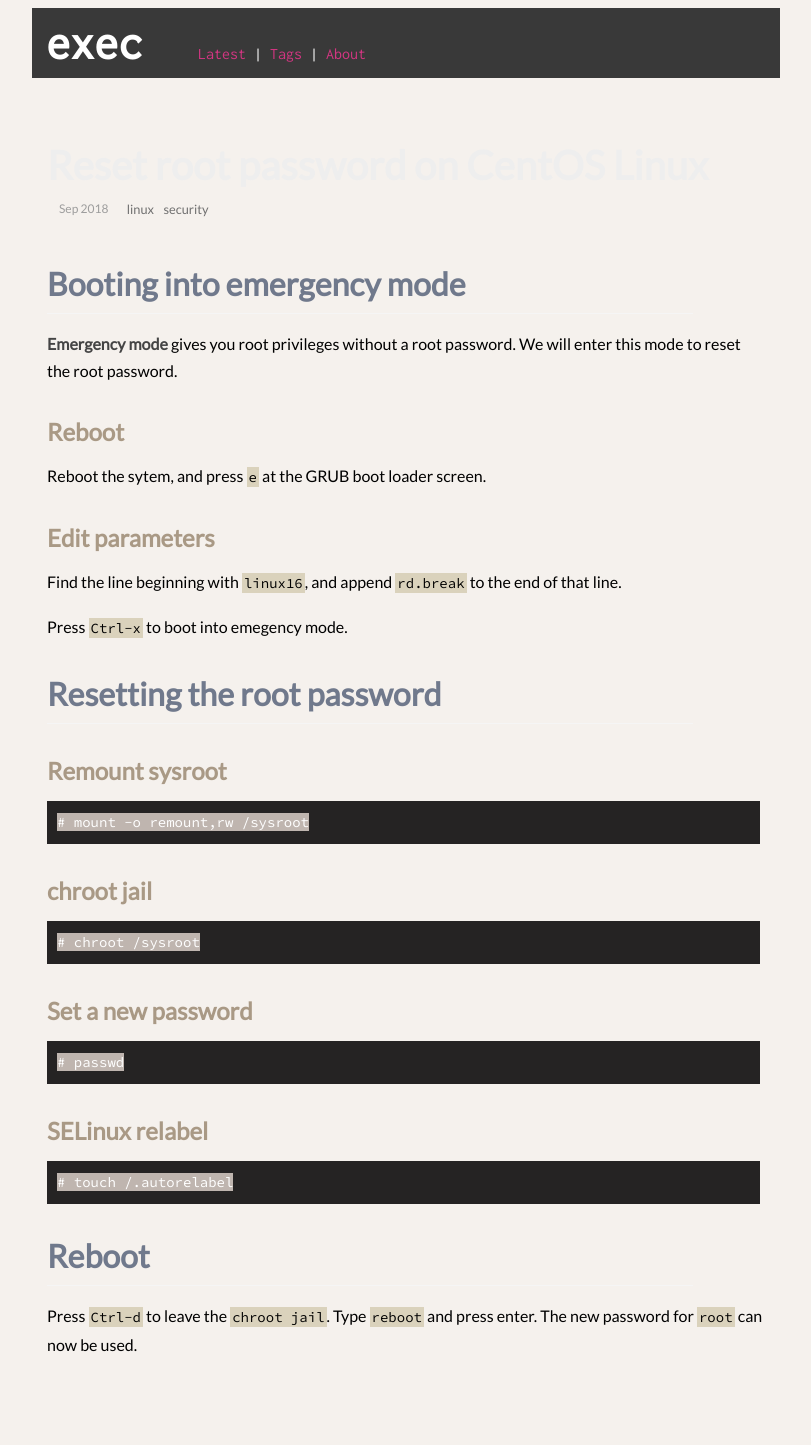
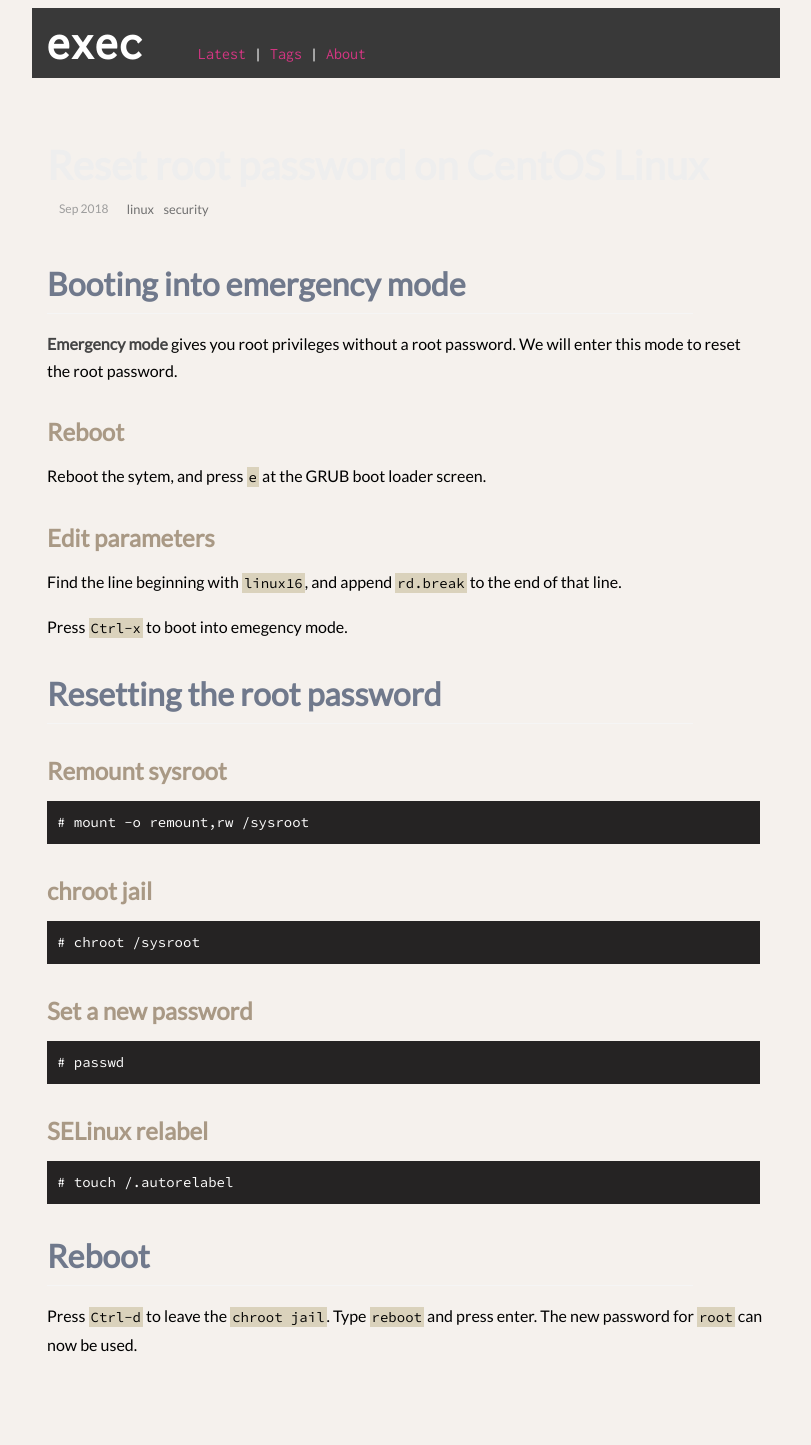
Before and after one commit to execas/execas.github.io, a Jekyll site: the page built from _posts/2018-09-03-reset-root-password-on-centos-linux.md, in a window 1280 px wide. Shown: the whole page, without its empty margins (234-1045 px from the left). Built offline with Jekyll 4.4.1, drawn with Linux system fonts in a browser that asks for light colours.

Commit message:
Update execas.css

```diff
--- a/css/execas.css
+++ b/css/execas.css
@@ -61,7 +61,7 @@ pre code {
 
      color:#ffffff;
      /*background-color:#232c31;*/
-     background-color:#bfb5af;
+     background-color:#252323;
      /*color:#ffffff;
      background-color:#444444;*/
      border-width: 0px;
```
